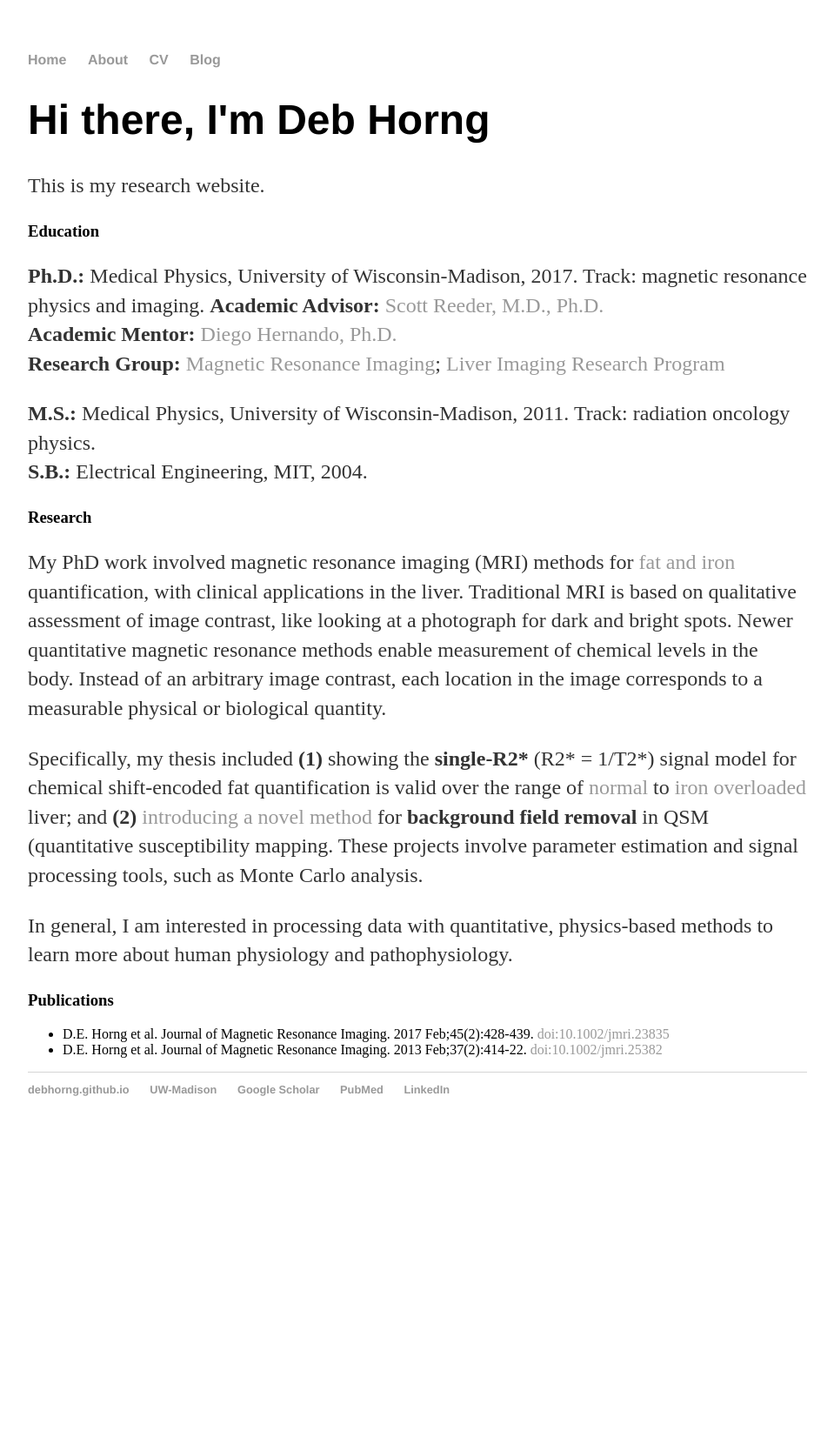
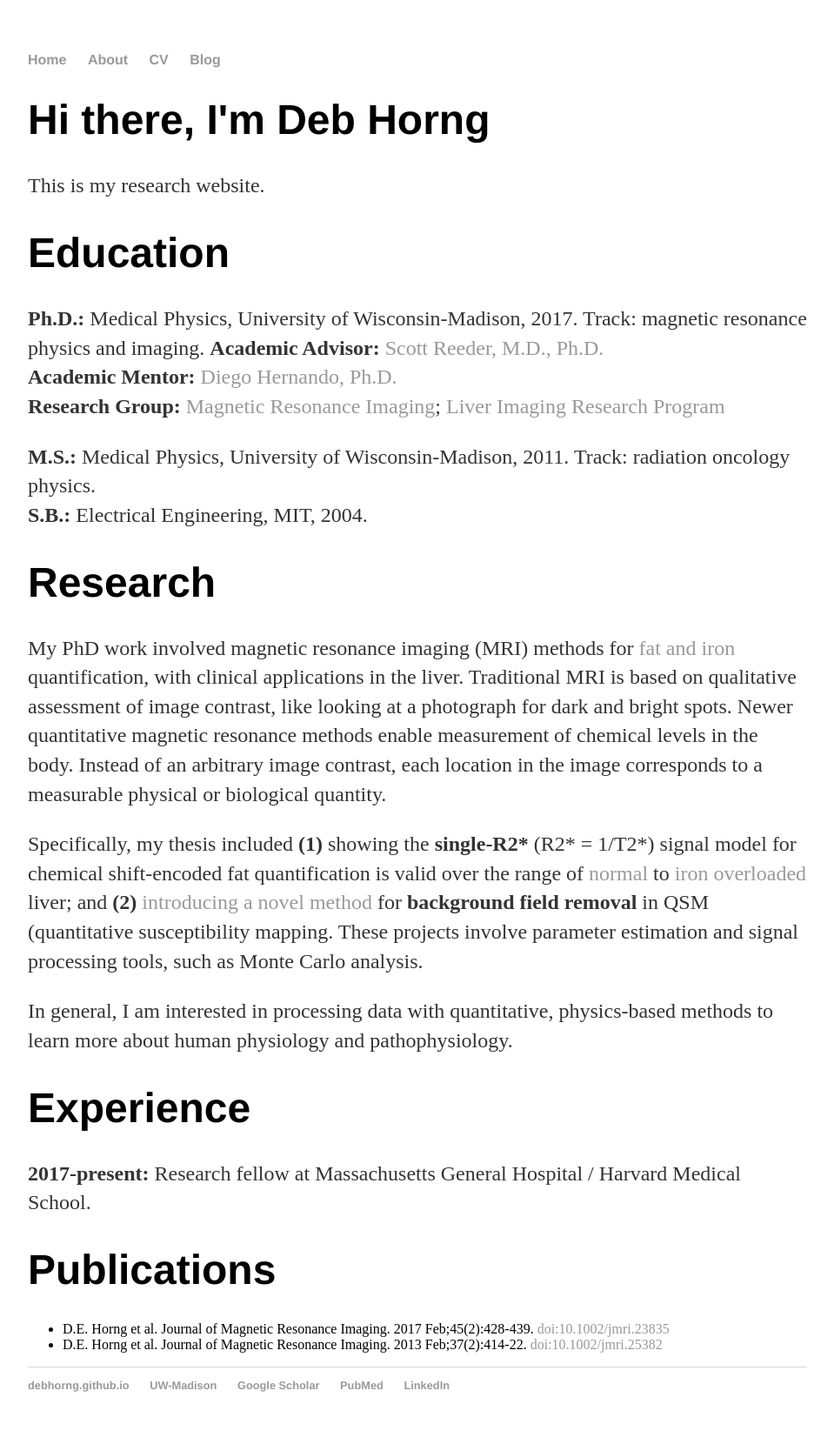
Before and after one commit to debhorng/debhorng.github.io, a Jekyll site: the page built from index.html, in a window 1280 px wide. Shown: the whole page at 87% size, without its empty margins (160-1119 px from the left). Built offline with Jekyll 4.4.1, drawn with Linux system fonts in a browser that asks for light colours; before the commit the page ends 1320 px from its top, so only the background shows below that.

Commit message:
Update index.html

```diff
--- a/index.html
+++ b/index.html
@@ -7,7 +7,7 @@ title: Deb Horng
 				<p>This is my research website.</p>
     		</div><!-- /.blurb -->
 
-<h3>Education</h3>
+<h1>Education</h1>
 <p>
 <strong>Ph.D.:</strong> Medical Physics, University of Wisconsin-Madison, 2017. Track: magnetic resonance physics and imaging.
 <strong>Academic Advisor:</strong> <a href="https://www.radiology.wisc.edu/people/facultyContent.php?vaultID=46">Scott Reeder, M.D., Ph.D.</a>
@@ -19,13 +19,15 @@ title: Deb Horng
 <br><strong>S.B.:</strong> Electrical Engineering, MIT, 2004.
 </p>
 
-<h3>Research</h3>
+<h1>Research</h1>
 <p>My PhD work involved magnetic resonance imaging (MRI) methods for <a href="https://www.radiology.wisc.edu/research/LIRP/currentResearch.php">fat and iron</a>  quantification, with clinical applications in the liver. Traditional MRI is based on qualitative assessment of image contrast, like looking at a photograph for dark and bright spots. Newer quantitative magnetic resonance methods enable measurement of chemical levels in the body. Instead of an arbitrary image contrast, each location in the image corresponds to a measurable physical or biological quantity.
 <p>Specifically, my thesis included <b>(1)</b> showing the <b>single-R2*</b> (R2* = 1/T2*) signal model for chemical shift-encoded fat quantification is valid over the range of  <a href="http://dx.doi.org/10.1002/jmri.23835">normal</a> to <a href="http://dx.doi.org/10.1002/jmri.25382">iron overloaded</a> liver; and <b>(2)</b> <a href="http://www.ismrm.org/16/program_files/O62.htm">introducing a novel method</a> for <b>background field removal</b> in QSM (quantitative susceptibility mapping. These projects involve parameter estimation and signal processing tools, such as Monte Carlo analysis.
 <p>In general, I am interested in processing data with quantitative, physics-based methods to learn more about human physiology and pathophysiology.
 
+<h1>Experience</h1>
+<p><strong>2017-present:</strong> Research fellow at Massachusetts General Hospital / Harvard Medical School.
 
-<h3>Publications</h3>
+<h1>Publications</h1>
 <ul>
 <li>D.E. Horng et al. Journal of Magnetic Resonance Imaging. 2017 Feb;45(2):428-439. <a href="http://doi.org/10.1002/jmri.23835">doi:10.1002/jmri.23835</a>
 </li>
```
